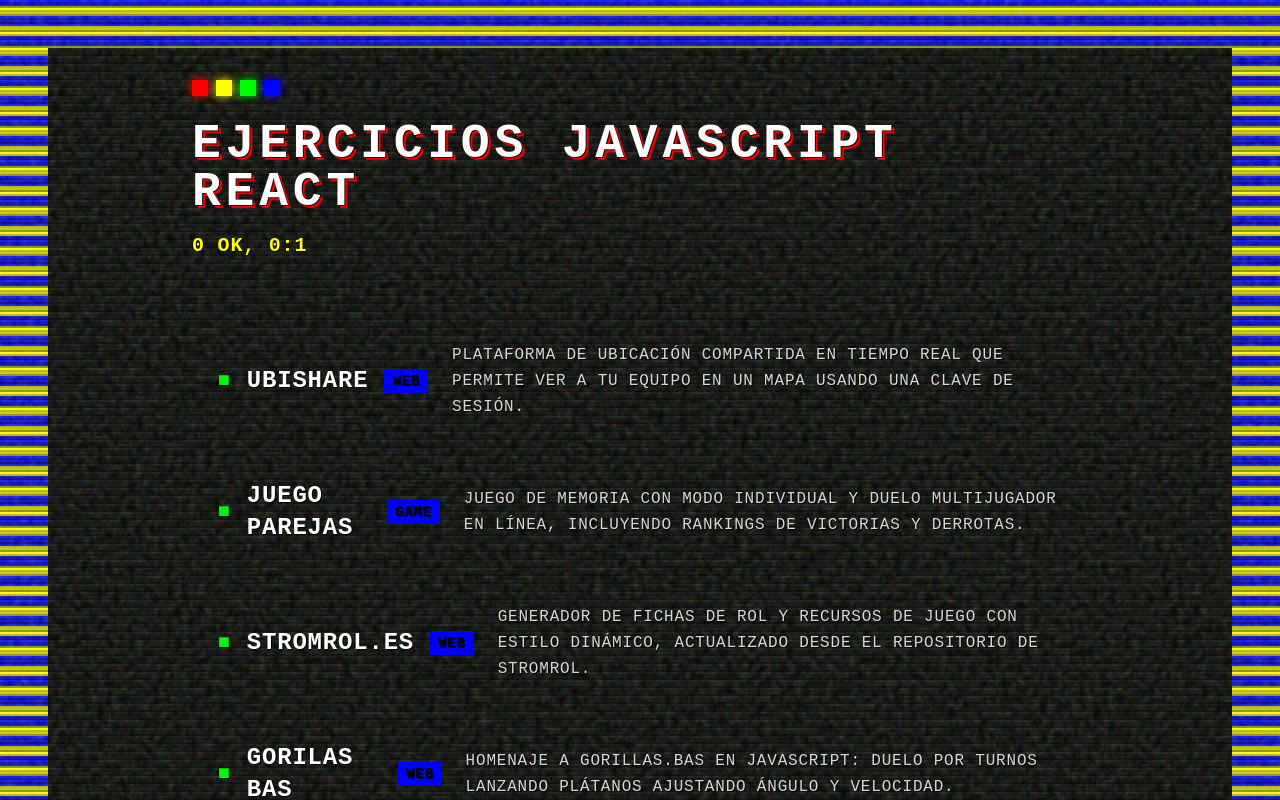
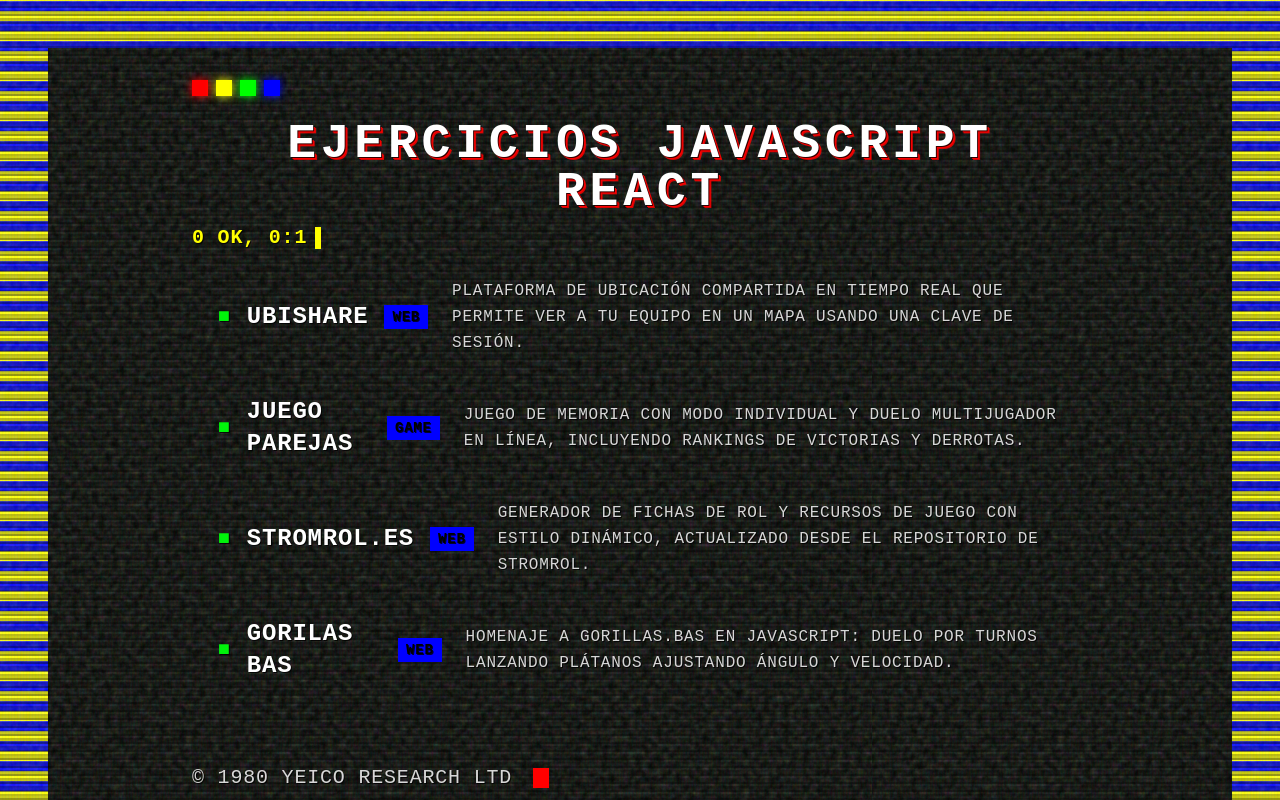
Before and after one commit to yeicogm/yeicogm, a React (Vite) app: page / in a window 1280 px wide. Shown: the top 800 px of the page. Built offline with nearby package versions, Linux system fonts and the light colour scheme.

Commit message:
fix: ajustar el espaciado y la alineación del encabezado en la sección principal

```diff
--- a/src/App.tsx
+++ b/src/App.tsx
@@ -47,22 +47,23 @@ function App() {
       <div className="absolute inset-0 pointer-events-none scanlines z-10" />
 
       <div className="relative z-20 w-full max-w-4xl mx-auto grow flex flex-col pt-2 sm:pt-8">
-        <header className="mb-16">
+        <header className="mb-2">
           <div className="flex gap-2 mb-6">
             <span className="w-4 h-4 bg-[#ff0000] inline-block shadow-[0_0_10px_#ff0000]" />
             <span className="w-4 h-4 bg-[#ffff00] inline-block shadow-[0_0_10px_#ffff00]" />
             <span className="w-4 h-4 bg-[#00ff00] inline-block shadow-[0_0_10px_#00ff00]" />
             <span className="w-4 h-4 bg-[#0000ff] inline-block shadow-[0_0_10px_#0000ff]" />
           </div>
-          <h1 className="text-4xl sm:text-5xl font-bold text-white mb-4 tracking-widest drop-shadow-[2px_2px_0px_#ff0000]">
+          <h1 className="text-4xl sm:text-5xl font-bold text-white mb-2 tracking-widest drop-shadow-[2px_2px_0px_#ff0000] text-center">
             Ejercicios Javascript React
           </h1>
           <p className="text-[#ffff00] text-lg sm:text-xl font-bold">
             0 OK, 0:1
+            <span className="inline-block h-[1.1em] w-[0.35rem] bg-[#ffff00] ml-2 align-middle animate-blink" />
           </p>
         </header>
 
-        <section className="grow flex flex-col gap-6 w-full">
+        <section className="grow flex flex-col gap-1 w-full">
           {cards.map((card) => (
             <article
               key={card.title}
```
